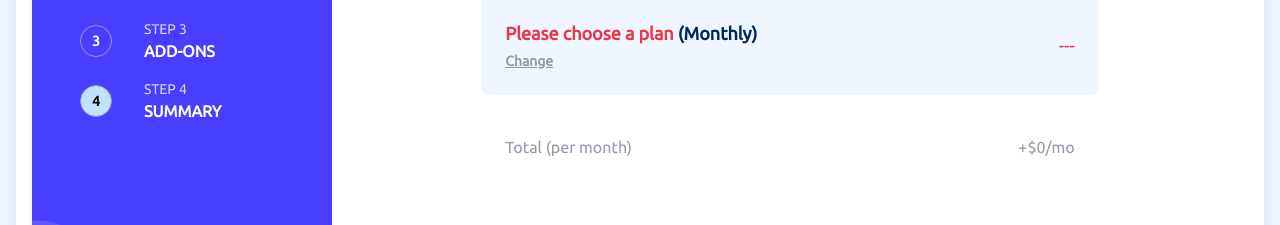
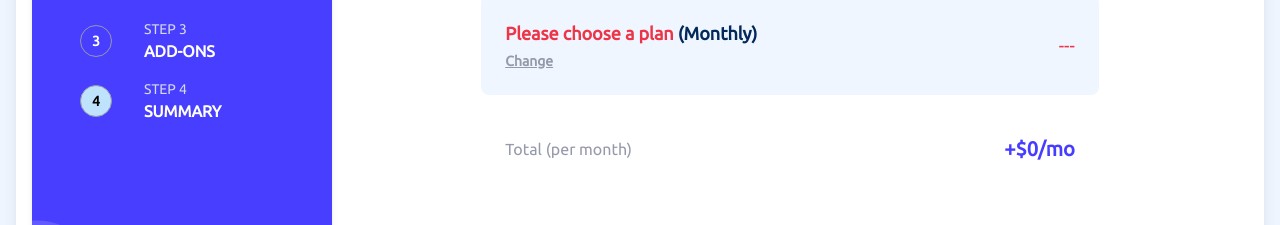
Before and after one commit to Therealjustindude/multi-step-form, a Next.js app: page /step-four in a window 1280 px wide. Shown: the part 261-486 px from the top of the page. Built offline with nearby package versions, Linux system fonts and the light colour scheme.

Commit message:
total is purplish blue

```diff
--- a/app/step-four/page.tsx
+++ b/app/step-four/page.tsx
@@ -82,7 +82,7 @@ export default function Page() {
 						</div>
 						<div>
 							{currPlan
-								? <span className="font-semibold text-lg">
+								? <span className="font-extrabold text-md">
 										{
 											currBillingCycle?.value === 'monthly'
 												? `$${currPlanPrice}/mo`
@@ -125,7 +125,7 @@ export default function Page() {
 								: 'Total (per year)'
 						}
 					</div>
-					<div className="font-medium text-md text-cool-gray">
+					<div className="font-extrabold text-xl text-purplish-blue">
 						{
 							currBillingCycle?.value === 'monthly'
 								? `+$${total}/mo`
```
